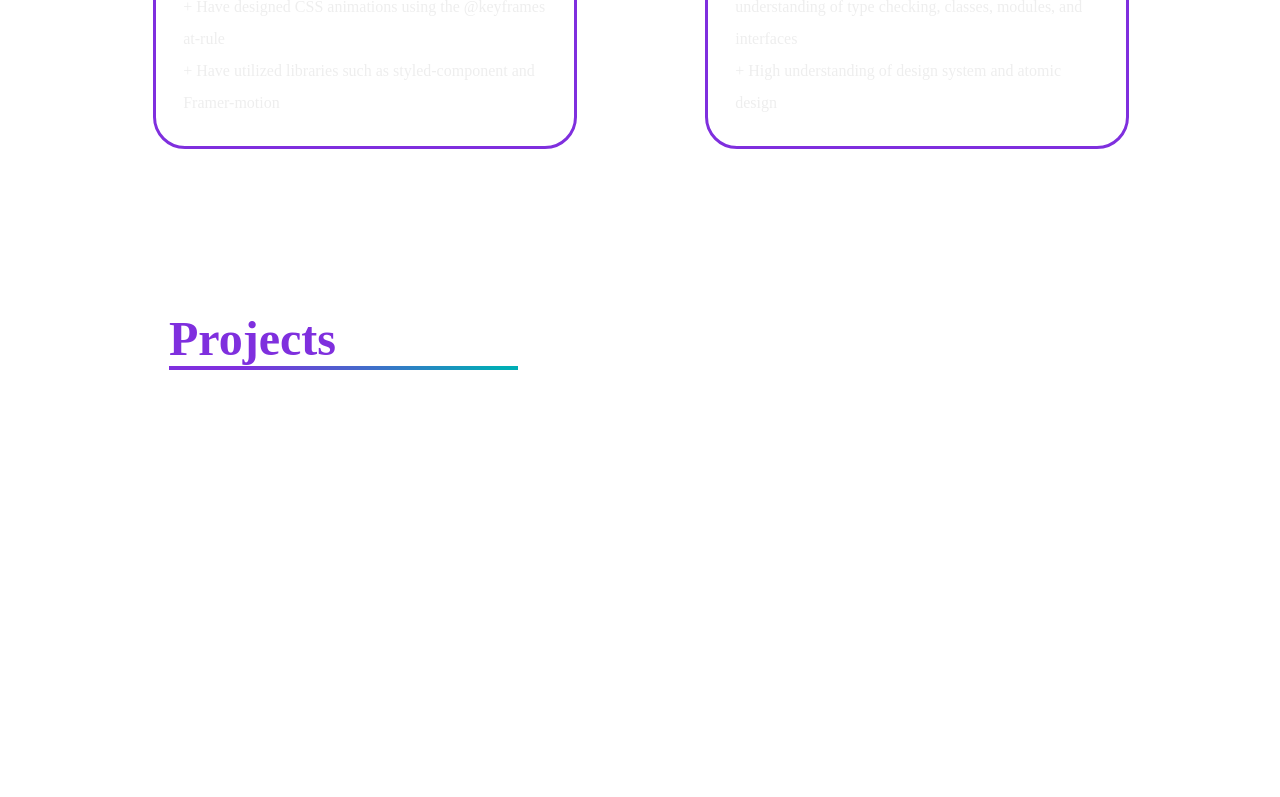
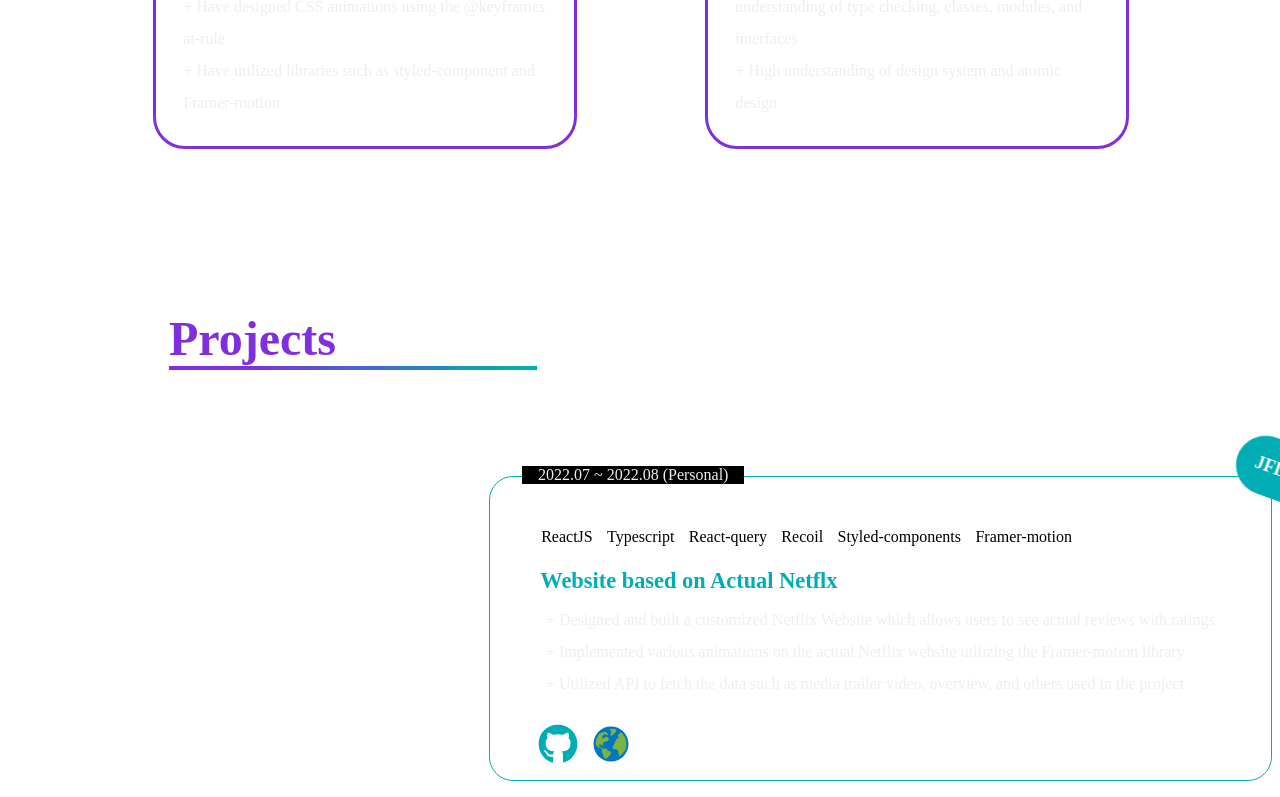
Before and after one commit to Hyukjoo-Lee/ReactJS_portfolio, a React (Create React App) app: page / in a window 1280 px wide. Shown: the part 2000-2797 px from the top of the page. Before the commit the page ends 2370 px from the top, so only its background shows below. Built offline with nearby package versions, Linux system fonts and the light colour scheme.

Commit message:
design: project boxes

```diff
--- a/package.json
+++ b/package.json
@@ -16,6 +16,7 @@
     "react": "^18.2.0",
     "react-bootstrap": "^2.5.0",
     "react-dom": "^18.2.0",
+    "react-icons": "^4.4.0",
     "react-router-dom": "^6.4.2",
     "react-scripts": "5.0.1",
     "styled-components": "^5.3.6",
--- /dev/null
+++ b/src/components/3.Project/ProjectBox.tsx
@@ -0,0 +1,204 @@
+import styled from "styled-components";
+import { FaGithub } from "react-icons/fa";
+import { FcGlobe } from "react-icons/fc";
+import { media } from "../../theme";
+
+export const Wrapper = styled.div`
+  // Common container style
+  .container {
+    width: max-content;
+    height: min-content;
+
+    padding: 3em 3em 0 3em;
+    position: relative;
+    margin-bottom: 10vh;
+    border-radius: 1.5em;
+    display: flex;
+    align-items: flex-start;
+    flex-direction: column;
+
+    ${media.small_max} {
+      width: fit-content;
+      align-items: center;
+      padding: 2em 2em 0 2em;
+    }
+
+    .svg {
+      width: 40px;
+      height: 40px;
+      margin: 1em 0.8em 1em 0;
+    }
+  }
+
+  // Blue container style
+  .blue-container {
+    border: 0.1em solid ${({ theme }) => theme.color.blue};
+    left: 35vw;
+
+    .date {
+      left: 2em;
+    }
+
+    .title {
+      color: #fff;
+      background-color: ${({ theme }) => theme.color.blue};
+      border: 0.1em solid ${({ theme }) => theme.color.blue};
+      right: -3em;
+      transform: rotate(20deg);
+
+      ${media.small_max} {
+        right: -1em;
+        font-size: 12px;
+      }
+    }
+
+    .about {
+      color: ${({ theme }) => theme.color.blue};
+    }
+
+    .svg {
+      fill: ${({ theme }) => theme.color.blue};
+    }
+  }
+
+  // Purple Container
+  .purple-container {
+    border: 0.1em solid ${({ theme }) => theme.color.purple};
+    left: 10vw;
+
+    .date {
+      right: 2em;
+    }
+
+    .title {
+      color: #000;
+      background-color: ${({ theme }) => theme.color.purple};
+      border: 0.1em solid ${({ theme }) => theme.color.purple};
+      left: -3em;
+      transform: rotate(-20deg);
+
+      ${media.small_max} {
+        left: -1em;
+        font-size: 12px;
+      }
+    }
+
+    .about {
+      color: ${({ theme }) => theme.color.purple};
+    }
+
+    .svg {
+      fill: ${({ theme }) => theme.color.purple};
+    }
+  }
+`;
+
+export const ProjectTitle = styled.div`
+  font-size: 18px;
+  font-weight: 700;
+  position: absolute;
+  padding: 1em;
+  border-radius: 2em;
+  top: -2em;
+  padding: 1em;
+`;
+
+export const Date = styled.div`
+  padding: 0 1em;
+  position: absolute;
+  background-color: ${({ theme }) => theme.color.black};
+  top: -0.7em;
+`;
+
+export const Skills = styled.div`
+  display: flex;
+  margin-bottom: 1em;
+
+  ${media.smaller_max} {
+    flex-wrap: wrap;
+  }
+`;
+
+export const Skill = styled.div`
+  background-color: #fff;
+  color: #000;
+  padding: 0.2em;
+  border-radius: 0.5em;
+  margin-right: 0.5em;
+
+  ${media.smaller_max} {
+    margin-bottom: 10px;
+  }
+`;
+
+const About = styled.div`
+  font-size: 1.4em;
+  font-weight: 700;
+  padding: 0.1em;
+`;
+
+const ContentsBox = styled.div`
+  font-size: 1em;
+  margin: 0.5em;
+  display: flex;
+  flex-direction: column;
+`;
+
+const Content = styled.div`
+  line-height: 2em;
+`;
+
+const IconContainer = styled.div`
+  display: flex;
+  width: fit-content;
+  height: fit-content;
+`;
+
+const ProjectBox = ({ project, index }: any) => {
+  // Show different color containers depends on numbers
+  const isEven = index % 2 === 0;
+
+  return (
+    <Wrapper data-aos={isEven ? "flip-right" : "flip-left"}>
+      {/* <Wrapper> */}
+      <div
+        className={
+          isEven ? "container blue-container" : "container purple-container"
+        }
+      >
+        {/* // Contents */}
+        <ProjectTitle className="title">{project.title}</ProjectTitle>
+        <Date className="date">{project.date}</Date>
+        <Skills>
+          {project.skills.map((skill: string, index: number) => (
+            <Skill key={index}>{skill}</Skill>
+          ))}
+        </Skills>
+        <About className="about">{project.about}</About>
+        <ContentsBox>
+          {project.contents.map((content: string, index: number) => (
+            <Content key={index}>+ {content}</Content>
+          ))}
+        </ContentsBox>
+        <IconContainer>
+          {/* Github Icon */}
+          {project?.github && (
+            <FaGithub
+              className="svg"
+              onClick={() => window.open(project.github)}
+            />
+          )}
+          {/* Website Icon */}
+          {project?.website && (
+            <FcGlobe
+              className="svg"
+              onClick={() => window.open(project.website)}
+            />
+          )}
+        </IconContainer>
+      </div>
+    </Wrapper>
+  );
+};
+
+export default ProjectBox;
--- a/src/components/3.Project/ProjectPage.tsx
+++ b/src/components/3.Project/ProjectPage.tsx
@@ -1,7 +1,9 @@
 import styled from "styled-components";
+import { projects } from "../../data";
 import { media } from "../../theme";
 import { Progress, ProgressContainer } from "../1.Intro/IntroSlider";
 import { Wrapper } from "../Wrapper";
+import ProjectBox from "./ProjectBox";
 
 export const Title = styled.div`
   color: ${({ theme }) => theme.color.purple};
@@ -13,6 +15,17 @@ export const Title = styled.div`
   }
 `;
 
+const ProjectsBoxes = styled.div`
+  color: ${({ theme }) => theme.color.white};
+  margin: 2em;
+  margin-top: 10em;
+  flex-direction: column;
+
+  ${media.small_max} {
+    font-size: 14px;
+  }
+`;
+
 const ProjectPage = () => {
   return (
     <Wrapper>
@@ -20,6 +33,11 @@ const ProjectPage = () => {
         <Title>Projects</Title>
         <Progress />
       </ProgressContainer>
+      <ProjectsBoxes>
+        {projects.map((project, index) => (
+          <ProjectBox key={index.toString()} {...{ project, index }} />
+        ))}
+      </ProjectsBoxes>
     </Wrapper>
   );
 };
```
Also changed, not shown: 1 other file (tests, documents, lock files or other folders).
